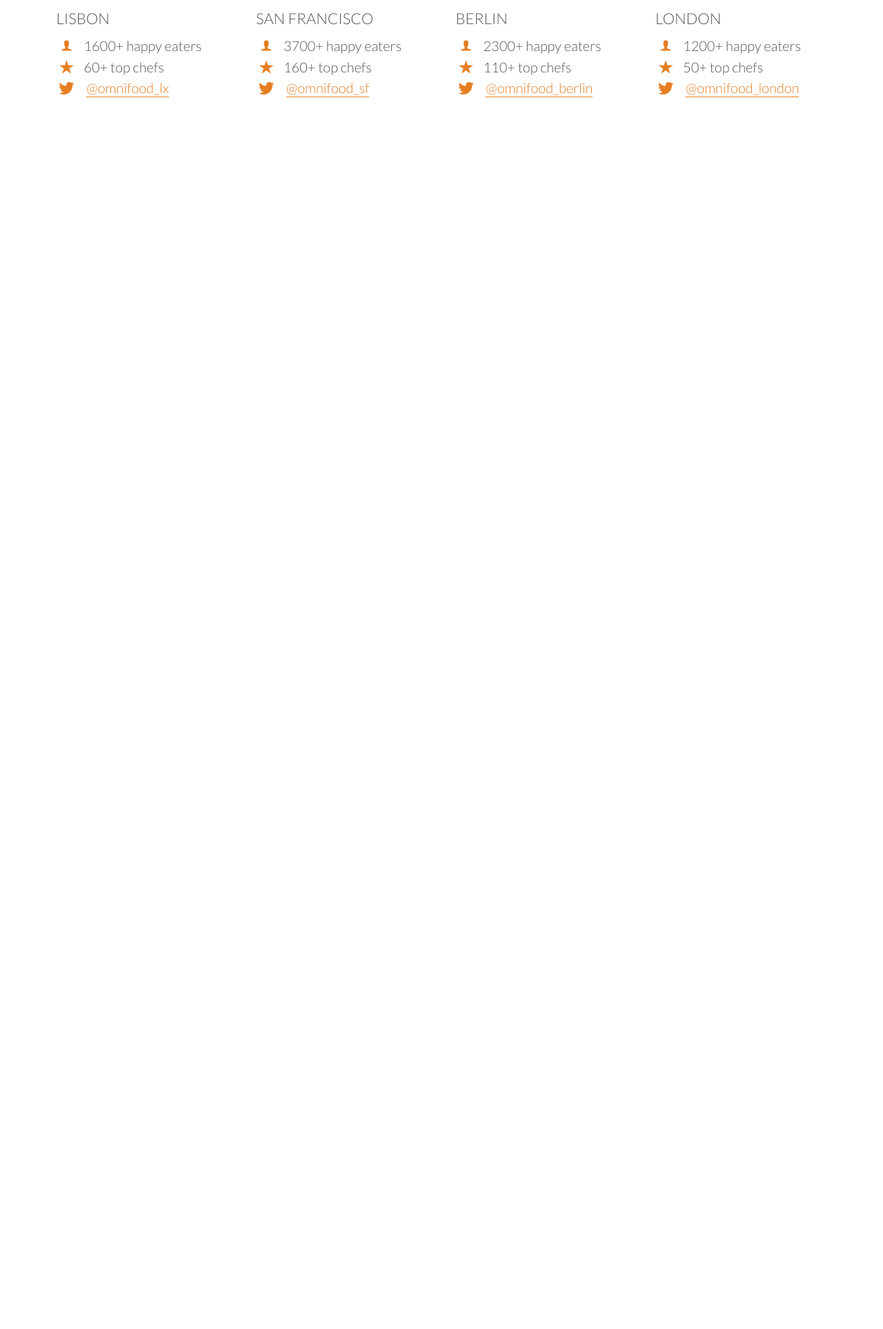
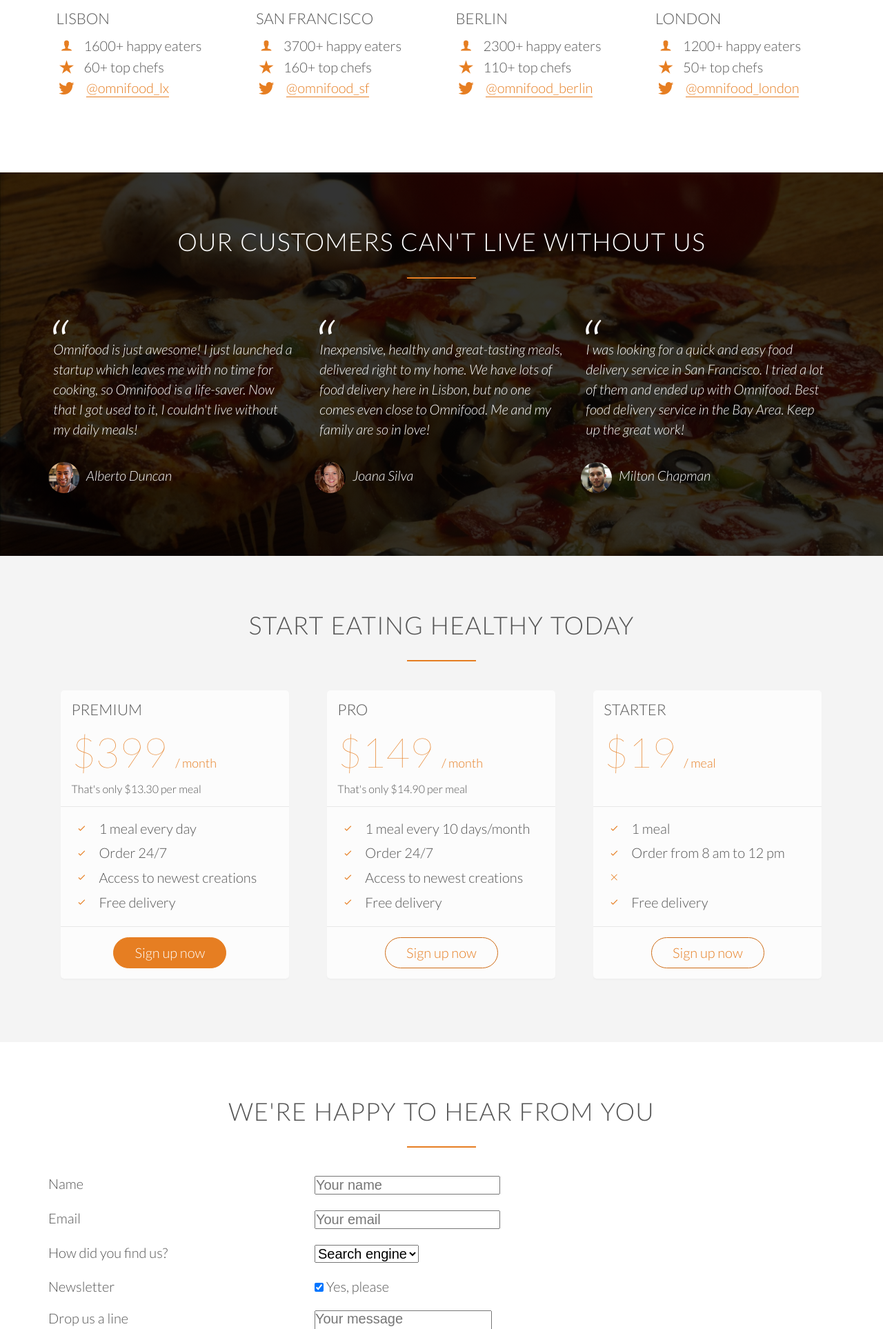
Before and after one commit to Neil-Opena/Web-Dev-Projects, a PHP site: page / in a window 1280 px wide. Shown: the part 3115-5042 px from the top of the page at 69% size. Before the commit the page ends 3256 px from the top, so only its background shows below. Run offline with PHP 8.4, Linux system fonts and the light colour scheme; some web fonts are replaced.

Commit message:
Finished plans section (Omnifood)

```diff
--- a/OtherCourse/Omnifood/index.html
+++ b/OtherCourse/Omnifood/index.html
@@ -220,57 +220,166 @@
 			</div>
 		</div>
 	</section>
+
+	<section class="section-testimonials">
+		<div class="row">
+			<h2>Our customers can't live without us</h2>
+		</div>
+		<div class="row">
+			<div class="col span-1-of-3">
+				<blockquote>
+				Omnifood is just awesome! I just launched a startup which leaves me with no time for cooking, so Omnifood is a life-saver. Now that I got used to it, I couldn't live without my daily meals!
+				</blockquote>
+				<cite><img src="resources/img/customer-1.jpg" alt="Alberto Duncan">Alberto Duncan</cite>
+			</div>
+			<div class="col span-1-of-3">
+				<blockquote>
+				Inexpensive, healthy and great-tasting meals, delivered right to my home. We have lots of food delivery here in Lisbon, but no one comes even close to Omnifood. Me and my family are so in love!
+				</blockquote>
+				<cite><img src="resources/img/customer-2.jpg" alt="Joana Silva">Joana Silva</cite>
+			</div>
+			<div class="col span-1-of-3">
+				<blockquote>
+				I was looking for a quick and easy food delivery service in San Francisco. I tried a lot of them and ended up with Omnifood. Best food delivery service in the Bay Area. Keep up the great work!
+				</blockquote>
+				<cite><img src="resources/img/customer-3.jpg" alt="Milton Chapman">Milton Chapman</cite>
+			</div>
+		</div>
+	</section>
+
+	<section class="section-plans">
+		<div class="row">
+			<h2>Start eating healthy today</h2>
+		</div>
+		<div class="row">
+			<div class="col span-1-of-3">
+				<div class="plan-box">
+					<div>
+						<h3>Premium</h3>
+						<p class="plan-price">$399 <span>/ month</span></p>
+						<p class="plan-price-meal">That's only $13.30 per meal</p>
+					</div>
+					<div>
+						<ul>
+							<li><i class="ion-ios-checkmark-empty icon-small"></i>1 meal every day</li>
+							<li><i class="ion-ios-checkmark-empty icon-small"></i>Order 24/7</li>
+							<li><i class="ion-ios-checkmark-empty icon-small"></i>Access to newest creations</li>
+							<li><i class="ion-ios-checkmark-empty icon-small"></i>Free delivery</li>
+						</ul>
+					</div>
+					<div>
+						<a href="#" class="btn btn-full">Sign up now</a>
+					</div>
+				</div>
+			</div>
+			<div class="col span-1-of-3">
+				<div class="plan-box">
+					<div>
+						<h3>Pro</h3>
+						<p class="plan-price">$149 <span>/ month</span></p>
+						<p class="plan-price-meal">That's only $14.90 per meal</p>
+					</div>
+					<div>
+						<ul>
+							<li><i class="ion-ios-checkmark-empty icon-small"></i>1 meal every 10 days/month</li>
+							<li><i class="ion-ios-checkmark-empty icon-small"></i>Order 24/7</li>
+							<li><i class="ion-ios-checkmark-empty icon-small"></i>Access to newest creations</li>
+							<li><i class="ion-ios-checkmark-empty icon-small"></i>Free delivery</li>
+						</ul>
+					</div>
+					<div>
+						<a href="#" class="btn btn-ghost">Sign up now</a>
+					</div>
+				</div>
+			</div>
+			<div class="col span-1-of-3">
+				<div class="plan-box">
+					<div>
+						<h3>Starter</h3>
+						<p class="plan-price">$19 <span>/ meal</span></p>
+						<p class="plan-price-meal">&nbsp;</p>
+					</div>
+					<div>
+						<ul>
+							<li><i class="ion-ios-checkmark-empty icon-small"></i>1 meal</li>
+							<li><i class="ion-ios-checkmark-empty icon-small"></i>Order from 8 am to 12 pm</li>
+							<li><i class="ion-ios-close-empty icon-small"></i></li>
+							<li><i class="ion-ios-checkmark-empty icon-small"></i>Free delivery</li>
+						</ul>
+					</div>
+					<div>
+						<a href="#" class="btn btn-ghost">Sign up now</a>
+					</div>
+				</div>
+			</div>
+		</div>
+	</section>
+
+	<section class="section-form">
+		<div class="row">
+			<h2>We're happy to hear from you</h2>
+		</div>
+		<div>
+			<form method="post" action="#" class="contact-form">
+				<div class="row">
+					<div class="col span-1-of-3">
+						<label for="name">Name</label>
+					</div>
+					<div class="col span-2-of-3">
+						<input type="text" name="name" id="name" placeholder="Your name" required>
+					</div>
+				</div>
+				<div class="row">
+					<div class="col span-1-of-3">
+						<label for="email">Email</label>
+					</div>
+					<div class="col span-2-of-3">
+						<input type="email" name="email" id="email" placeholder="Your email" required>
+					</div>
+				</div>
+				<div class="row">
+					<div class="col span-1-of-3">
+						<label for="find-us">How did you find us?</label>
+					</div>
+					<div class="col span-2-of-3">
+						<select name="find-us" id="find-us">
+							<option value="friends">Friends</option>
+							<option value="search" selected>Search engine</option>
+							<option value="ad">Advertisement</option>
+							<option value="other">Other</option>
+						</select>
+					</div>
+				</div>
+				<div class="row">
+					<div class="col span-1-of-3">
+						<label for="news">Newsletter</label>
+					</div>
+					<div class="col span-2-of-3">
+						<input type="checkbox" name="news" id="news" checked> Yes, please
+					</div>
+				</div>
+				<div class="row">
+					<div class="col span-1-of-3">
+						<label for="message">Drop us a line</label>
+					</div>
+					<div class="col span-2-of-3">
+						<textarea name="message" placeholder="Your message"></textarea>
+					</div>
+				</div>
+				<div class="row">
+					<div class="col span-1-of-3">
+						<label>&nbsp;</label>
+					</div>
+					<div class="col span-2-of-3">
+						<input type="submit" value="Send it!">
+					</div>
+				</div>
+			</form>
+		</div>
+	</section>
 </body>
 </html>
-
-<!--
-Section 5: Customer testimonials
-Title: Our customers can't live without us
-
-Omnifood is just awesome! I just launched a startup which leaves me with no time for cooking, so Omnifood is a life-saver. Now that I got used to it, I couldn't live without my daily meals!
-(Alberto Duncan)
-
-Inexpensive, healthy and great-tasting meals, delivered right to my home. We have lots of food delivery here in Lisbon, but no one comes even close to Omifood. Me and my family are so in love!
-(Joana Silva)
-
-I was looking for a quick and easy food delivery service in San Franciso. I tried a lot of them and ended up with Omnifood. Best food delivery service in the Bay Area. Keep up the great work!
-(Milton Chapman)
-
-
-
-Section 6: Sign up and pricing plans
-Title: Start eating healthy today
-
-Plan 1: Premium
-399$ per month
-That’s only 13.30$ per meal
-1 meal every day
-Order 24/7
-Access to newest creations
-Free delivery
-
-
-Plan 2: Pro
-149$ per month
-That’s only 14.90$ per meal
-1 meal 10 days/month
-Order 24/7
-Access to newest creations
-Free delivery
-
-
-Plan 3: Starter
-19$ per meal
-1 meal
-Order from 8 am to 12 pm
-Free delivery
-Section 7: Contact form
-Title: We're happy to hear from you
-
-Fields to include:
-Name
-Email
-How did you find us?
+<!--`
 Newsletter
 Drop us a line
 
--- a/OtherCourse/Omnifood/resources/css/style.css
+++ b/OtherCourse/Omnifood/resources/css/style.css
@@ -191,6 +191,7 @@ header{
 	height:100vh;
 	background-size: cover;
 	background-position: center;
+	background-attachment: fixed;
 }
 
 .hero-text-box{
@@ -355,3 +356,109 @@ header{
 .city-feature{
 	margin-bottom:5px;
 }
+
+/*---------------------------------------------------------------*/
+/*TESTIMONIALS*/
+/*---------------------------------------------------------------*/
+.section-testimonials{
+	background: linear-gradient(rgba(0,0,0,0.8),rgba(0,0,0,0.8)),url(img/back-customers.jpg);
+	background-size:cover;
+	color:#fff;
+	background-attachment: fixed;
+}
+
+blockquote{
+	padding:2%;
+	font-style: italic;
+	line-height: 145%;
+	position:relative;
+	margin-top:40px;
+}
+
+cite{
+	font-size:99%;
+	margin-top: 25px;
+	display:block;
+}
+
+blockquote:before{
+	content: "\201C";
+	display:block;
+	position:absolute;
+	top:0px;
+	font-size:500%;
+	left:-3px;
+}
+
+cite img{
+	height: 45px;
+	border-radius: 50%;
+	margin-right: 10px;
+	vertical-align: middle;
+}
+
+
+
+/*---------------------------------------------------------------*/
+/*PLANS*/
+/*---------------------------------------------------------------*/
+
+.section-plans{
+	background-color:#f4f4f4;
+}
+
+.plan-box{
+	background-color:#fff;
+	border-radius:5px;
+	width:90%;
+	margin-left:5%;
+	box-shadow: 0 2px 2px #efefef;
+}
+
+.plan-box div {
+	padding:15px;
+	border-bottom:1px solid #e8e8e8;
+}
+
+.plan-box:first-child{
+	background-color: #fcfcfc;
+	border-top-left-radius: 5px;
+	border-top-right-radius: 5px;
+}
+
+.plan-box div:last-child{
+	text-align: center;
+	border:0;
+}
+
+.plan-price{
+	font-size:300%;
+	margin-bottom:10px;
+	font-weight: 100;
+	color: #e67e22;
+}
+
+.plan-price-meal{
+	font-size: 80%;
+}
+
+.plan-price span{
+	font-size: 30%;
+	font-weight: 300;
+}
+
+.plan-box ul{
+	list-style: none;
+}
+
+.plan-box ul li{
+	padding:5px 0px;
+}
+
+/*---------------------------------------------------------------*/
+/*TESTIMONIALS*/
+/*---------------------------------------------------------------*/
+
+/*---------------------------------------------------------------*/
+/*TESTIMONIALS*/
+/*---------------------------------------------------------------*/
```
Also changed, not shown: OtherCourse/Omnifood/resources/css/img/back-customers.jpg (renamed from OtherCourse/Omnifood/resources/img/back-customers.jpg).
